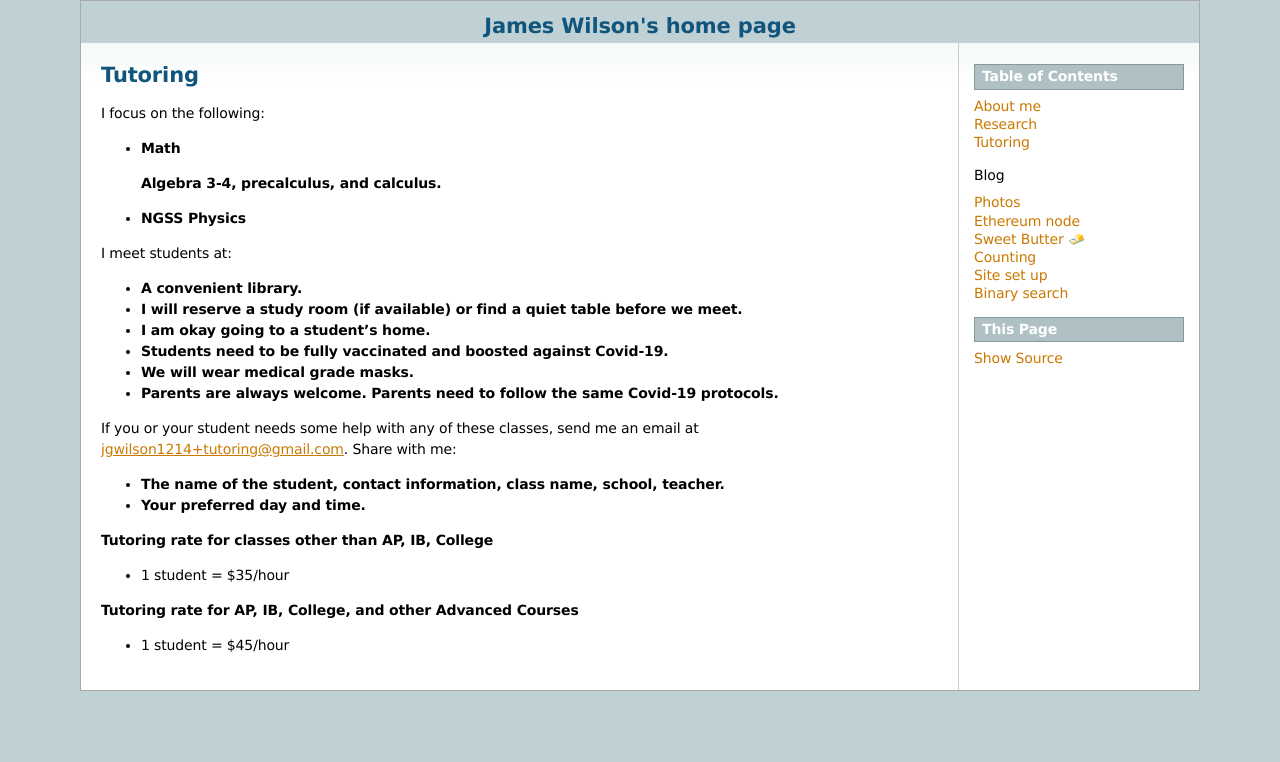
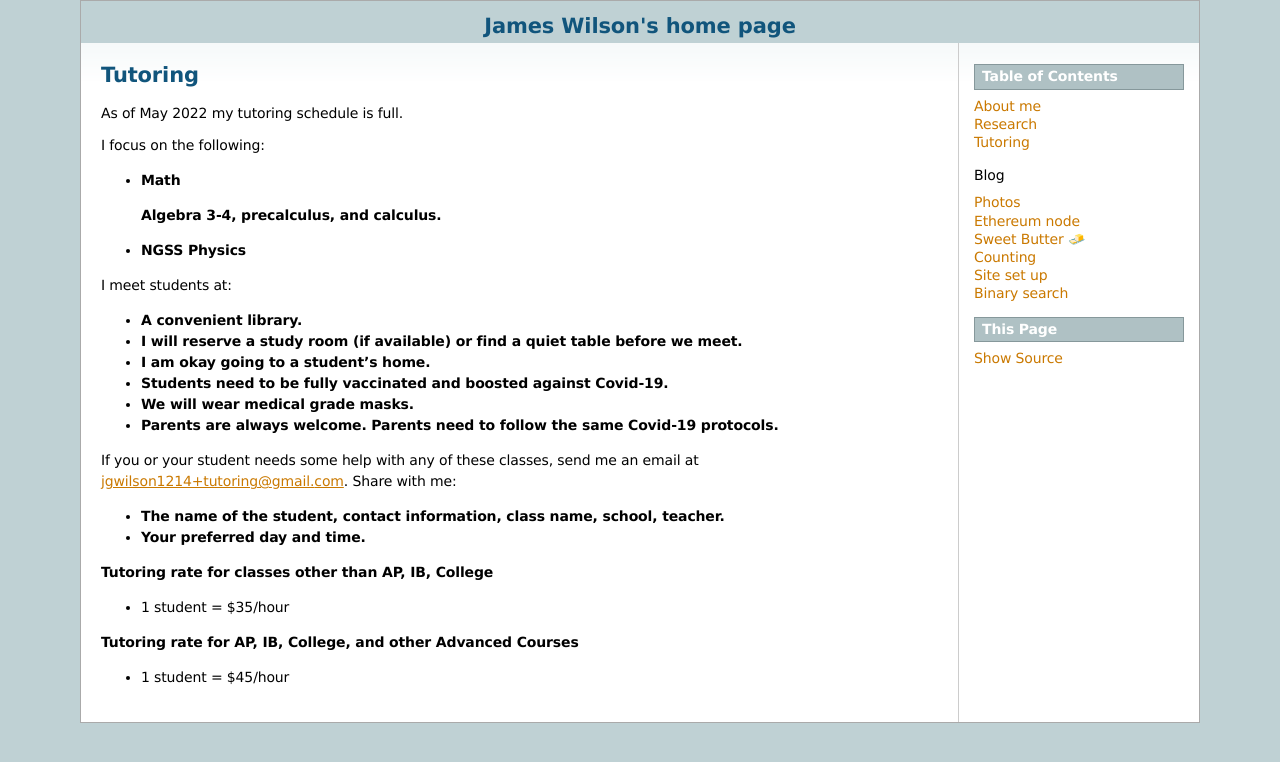
Before and after one commit to wilsjame/weblog, a Sphinx documentation site: the page built from docs/source/tutoring.rst, in a window 1280 px wide. Shown: the top 762 px of the page. Built offline with Sphinx 7.4.7, drawn with Linux system fonts in a browser that asks for light colours.

Commit message:
unavailable

```diff
--- a/docs/source/tutoring.rst
+++ b/docs/source/tutoring.rst
@@ -1,5 +1,7 @@
 Tutoring
 ========
+
+As of May 2022 my tutoring schedule is full.
 
 I focus on the following:
 
```
